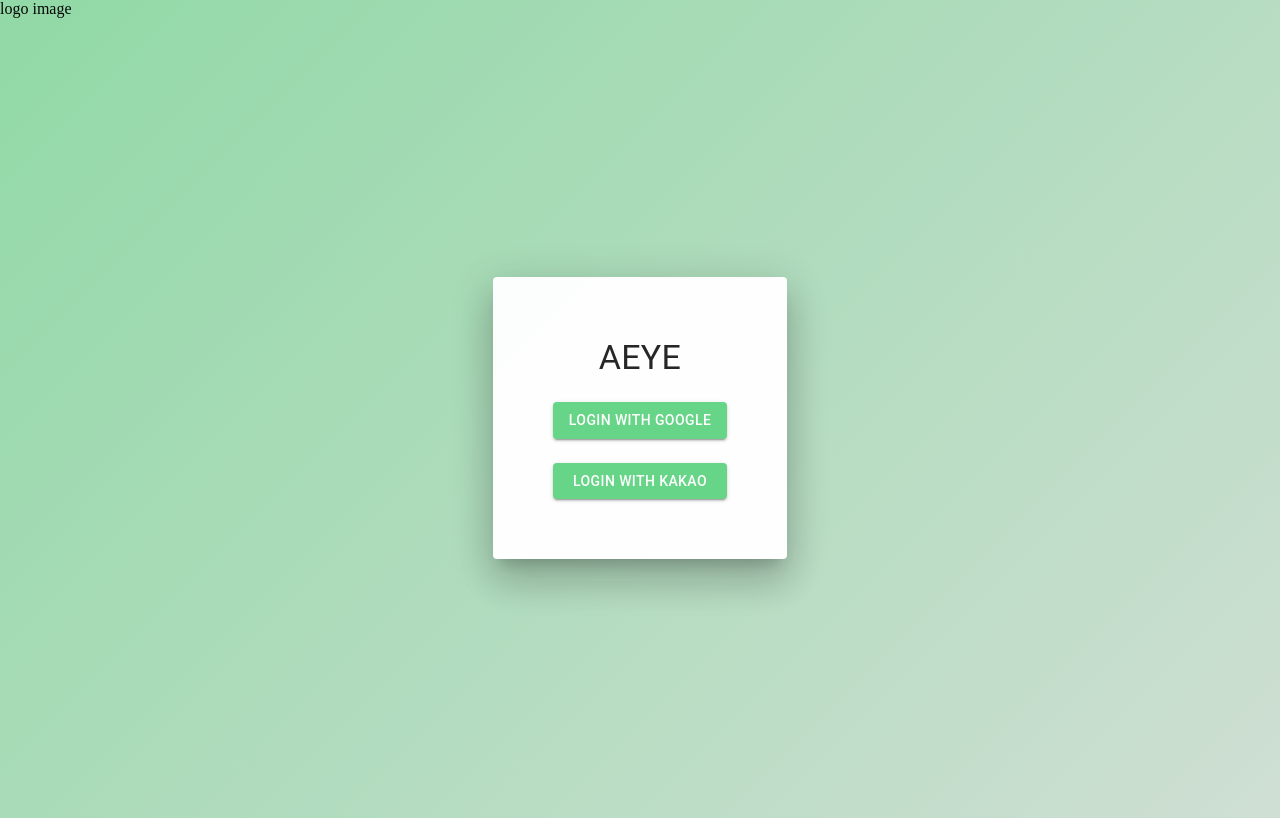
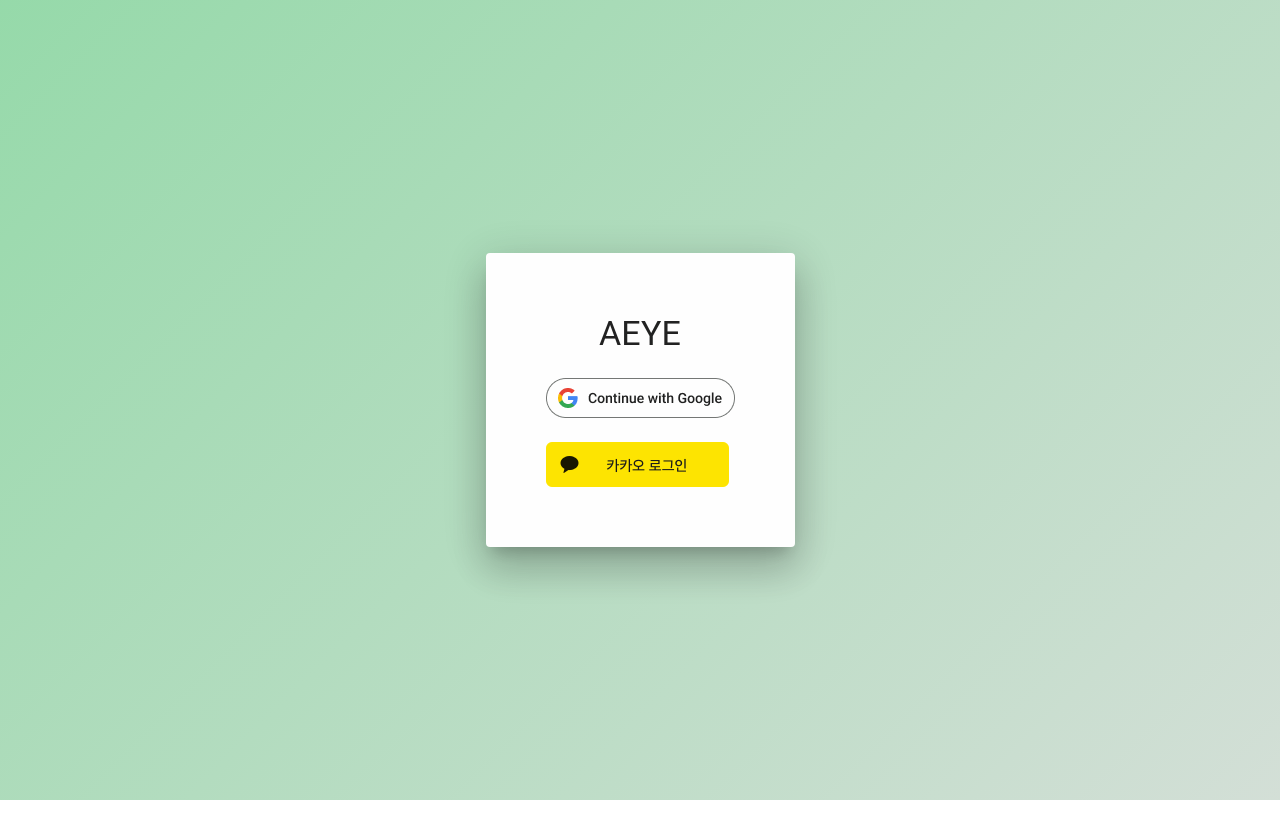
Before and after one commit to KNU-AEYE/AEYE-FE, a Next.js app in the folder aeye/: page / in a window 1280 px wide. Built offline with nearby package versions, Linux system fonts and the light colour scheme.

Commit message:
💄 Style: login button

```diff
--- a/aeye/app/page.tsx
+++ b/aeye/app/page.tsx
@@ -1,19 +1,45 @@
 'use client'
 
 import { useEffect } from 'react';
-import Paper from '@mui/material/Paper';
-import Button from '@mui/material/Button';
-import Stack from '@mui/material/Stack';
-import Typography from '@mui/material/Typography';
+import Image from 'next/image'
+import {
+	Paper,
+	Button,
+	Stack,
+	Typography
+} from '@mui/material';
 
-const handleLoginWithGoogle = async () => {
-	window.location.replace(`https://api.a-eye.live/oauth2/authorization/google`);
+function GoogleLoginButton() {
+	const handleLoginWithGoogle = async () => {
+		window.location.replace(`https://api.a-eye.live/oauth2/authorization/google`);
+	}
+
+	return (
+		<Image
+			src="/signin-assets/web_light_rd_ctn@1x.png"
+			width={189}
+			height={40}
+			alt="kakao-login-button"
+			onClick={handleLoginWithGoogle}
+		/>
+	);
 }
 
-const handleLoginWithKakao = async () => {
-	window.location.replace(`https://api.a-eye.live/oauth2/authorization/kakao`);
+function KakaoLoginButton() {
+	const handleLoginWithKakao = async () => {
+		window.location.replace(`https://api.a-eye.live/oauth2/authorization/kakao`);
+	}
+
+	return (
+		<Image
+			src="/signin-assets/kakao_login_medium_narrow.png"
+			width={183}
+			height={45}
+			alt="kakao-login-button"
+			onClick={handleLoginWithKakao}
+		/>
+	);
 }
-
 
 function LoginCard() {
 	return (
@@ -21,30 +47,10 @@ function LoginCard() {
 			<Paper elevation={24} style={{ padding: '60px', textAlign: 'center' }}>
 				<Stack spacing={3}>
 					<Typography variant="h4">AEYE</Typography>
-					<Button
-						variant="contained"
-						sx={{ bgcolor: '#65d586', '&:hover': { bgcolor: '#4caf50' } }}
-						onClick={handleLoginWithGoogle}
-					>
-						Login with Google
-					</Button>
-					<Button
-						variant="contained"
-						sx={{ bgcolor: '#65d586', '&:hover': { bgcolor: '#4caf50' } }}
-						onClick={handleLoginWithKakao}
-					>
-						Login with Kakao
-					</Button>
+					<GoogleLoginButton />
+					<KakaoLoginButton />
 				</Stack>
 			</Paper>
-		</div>
-	);
-}
-
-function Logo() {
-	return (
-		<div>
-			logo image
 		</div>
 	);
 }
@@ -84,7 +90,6 @@ export default function Landing() {
 
 	return (
 		<Stack>
-			<Logo />
 			<LoginCard />
 		</Stack>
 	);
```
Also changed, not shown: aeye/public/signin-assets/kakao_login_medium_narrow.png (added), aeye/public/signin-assets/web_light_rd_ctn@1x.png (added).
